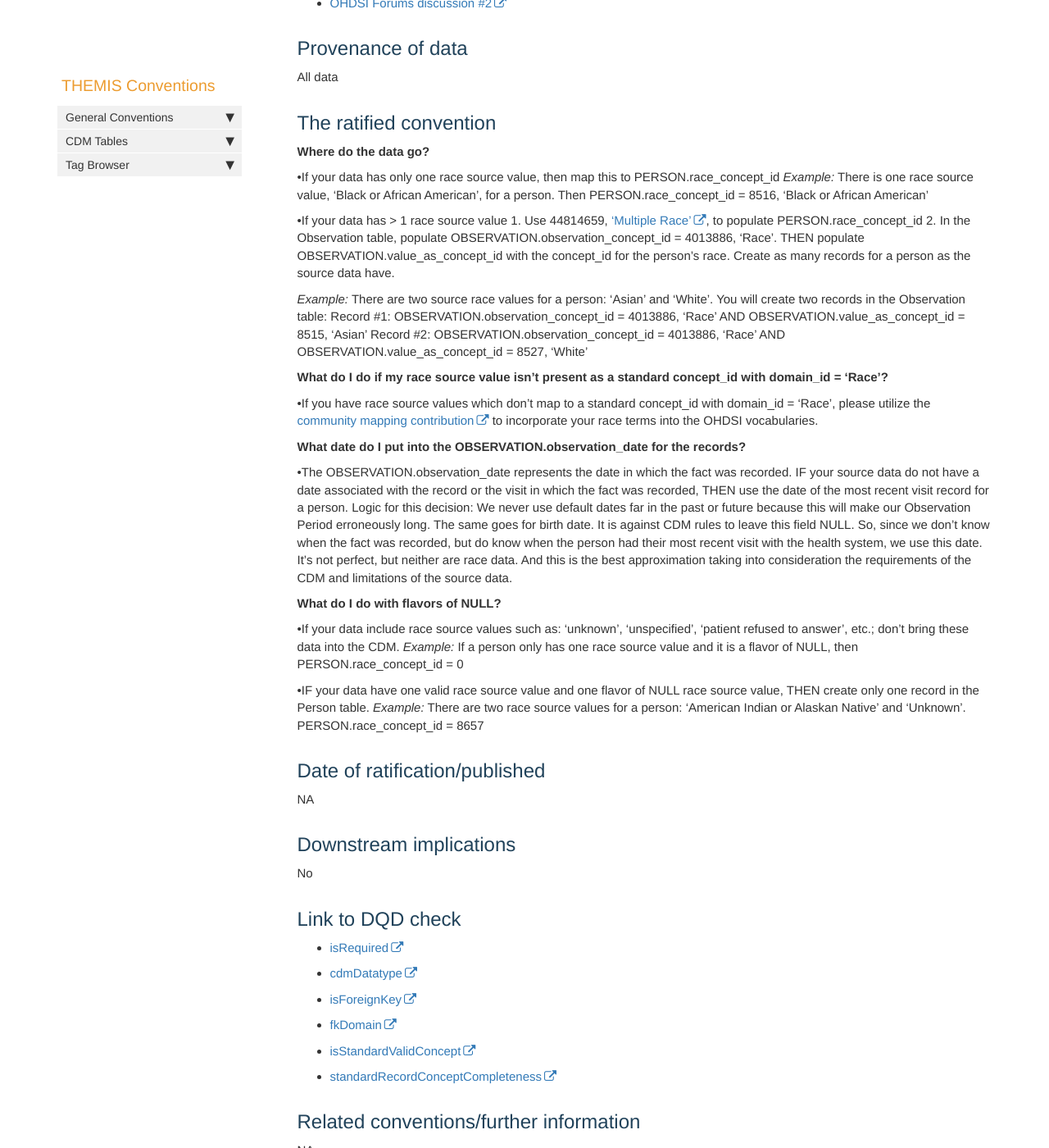
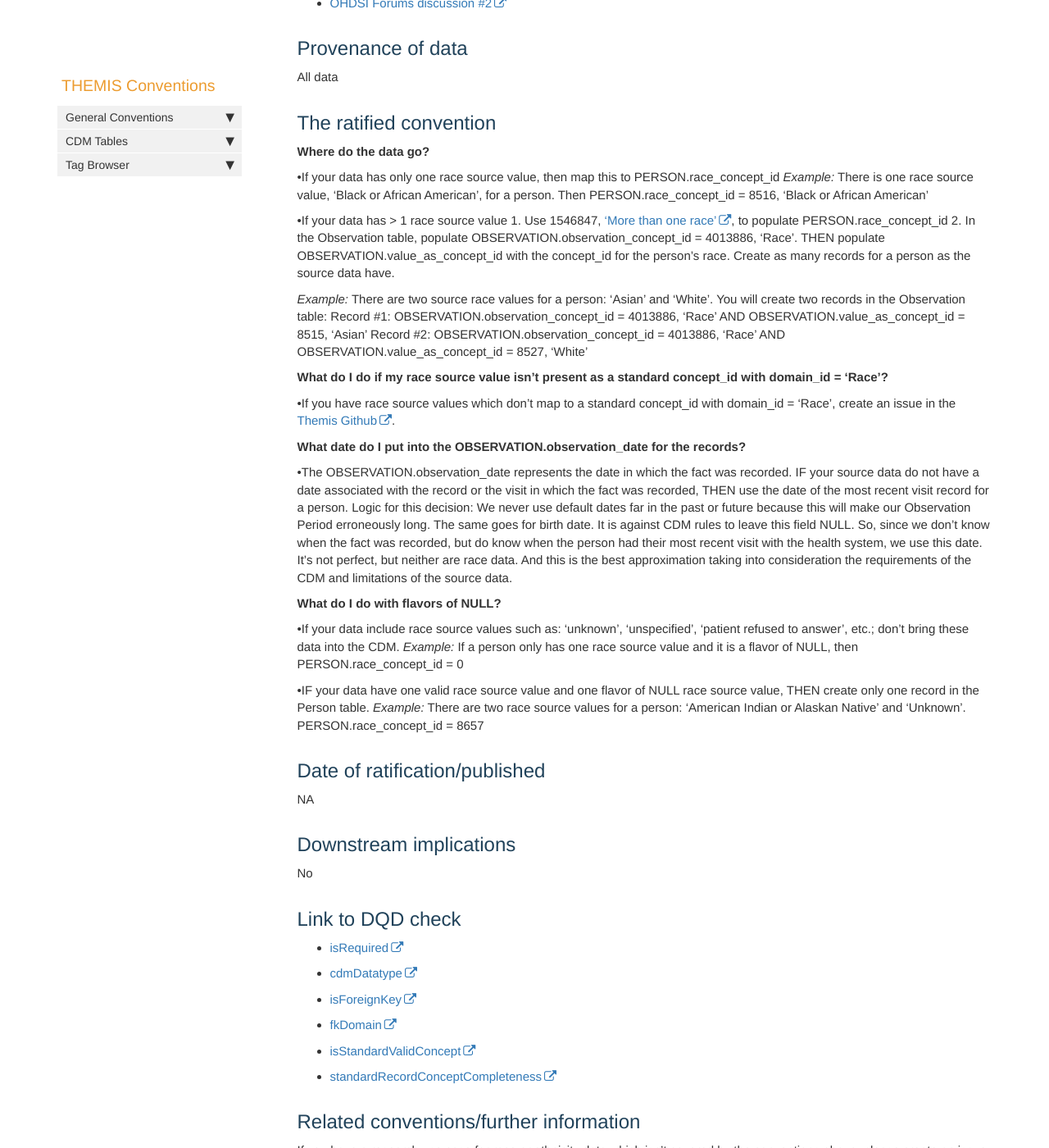
Before and after one commit to OHDSI/Themis, a Jekyll site: the page built from docs/pages/observation/multiple_races_per_person.md, in a window 1280 px wide and 1400 px high, scrolled down 1128 px. Shown: the whole window at 82% size. Built offline with Jekyll 4.4.1, drawn with Linux system fonts in a browser that asks for light colours; comment, search, counter and statistics services are not loaded; some of the changed text lies outside the part shown.

Commit message:
Updated multiple_races_per_person.md
Updated the 'More than one race' concept_id to reflect what the AUG-2025 vocabulary has as standard.

```diff
--- a/docs/pages/observation/multiple_races_per_person.md
+++ b/docs/pages/observation/multiple_races_per_person.md
@@ -38,7 +38,7 @@ All data
 *Example:* There is one race source value, ‘Black or African American’, for a person. Then PERSON.race_concept_id = 8516, ‘Black or African American’
 
 •If your data has > 1 race source value
-	1. Use 44814659, [‘Multiple Race’](https://athena.ohdsi.org/search-terms/terms/44814659), to populate PERSON.race_concept_id
+	1. Use 1546847, [‘More than one race’](https://athena.ohdsi.org/search-terms/terms/1546847), to populate PERSON.race_concept_id
 	2. In the Observation table, populate OBSERVATION.observation_concept_id = 4013886, ‘Race’. THEN populate OBSERVATION.value_as_concept_id with the concept_id for the person’s race. Create as many records for a person as the source data have.
 
 *Example:* There are two source race values for a person: ‘Asian’ and ‘White’. You will create two records in the Observation table:
@@ -47,7 +47,7 @@ All data
 
 **What do I do if my race source value isn’t present as a standard concept_id with domain_id = ‘Race’?**
 
-•If you have race source values which don’t map to a standard concept_id with domain_id = ‘Race’, please utilize the [community mapping contribution](https://github.com/OHDSI/Vocabulary-v5.0/wiki/Community-contribution) to incorporate your race terms into the OHDSI vocabularies.
+•If you have race source values which don’t map to a standard concept_id with domain_id = ‘Race’, create an issue in the [Themis Github](https://github.com/OHDSI/Themis/issues).
 
 **What date do I put into the OBSERVATION.observation_date for the records?**
 
@@ -76,4 +76,4 @@ No
 - [standardRecordConceptCompleteness](https://ohdsi.github.io/DataQualityDashboard/articles/CheckTypeDescriptions.html#standardConceptRecordCompleteness)
 
 ## Related conventions/further information
-NA
+If you have a research use case for race or ethnicity data which isn't covered by the conventions above, please create an issue in the [Themis Github](https://github.com/OHDSI/Themis/issues).
```
